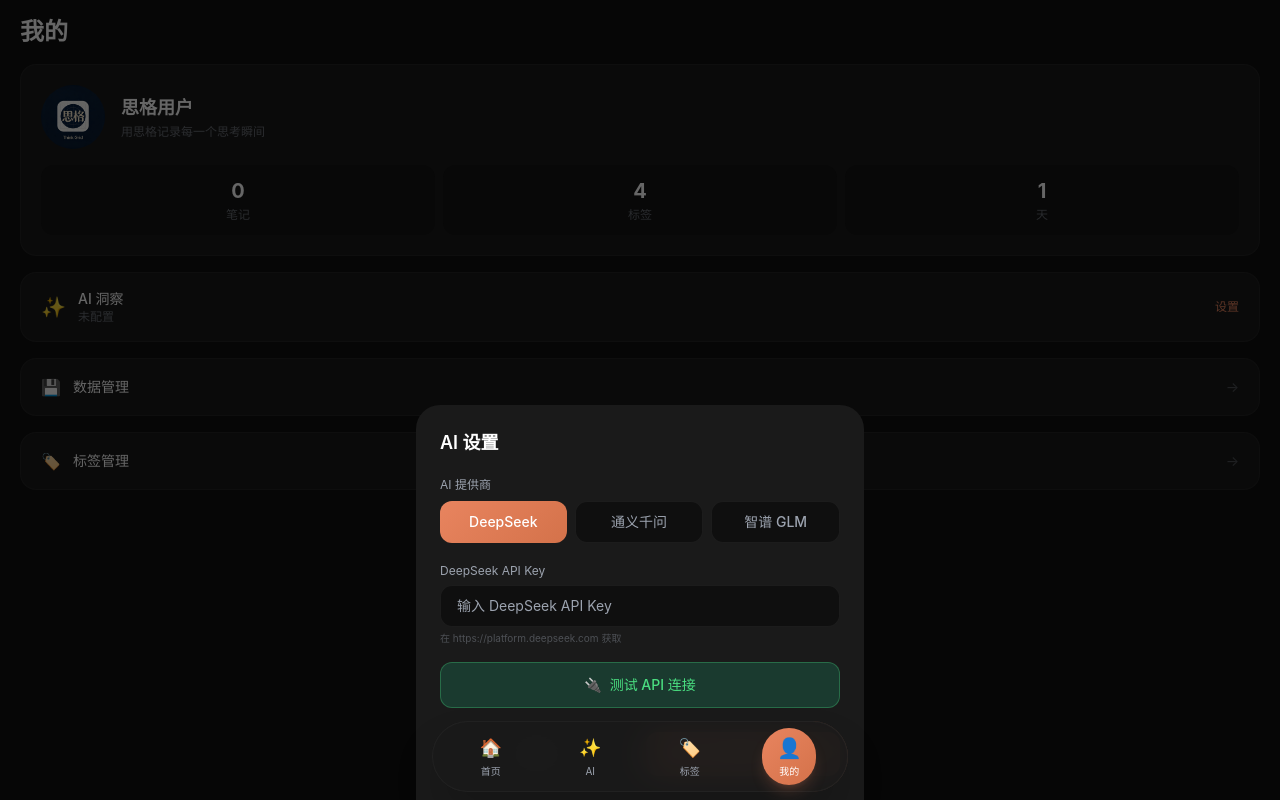
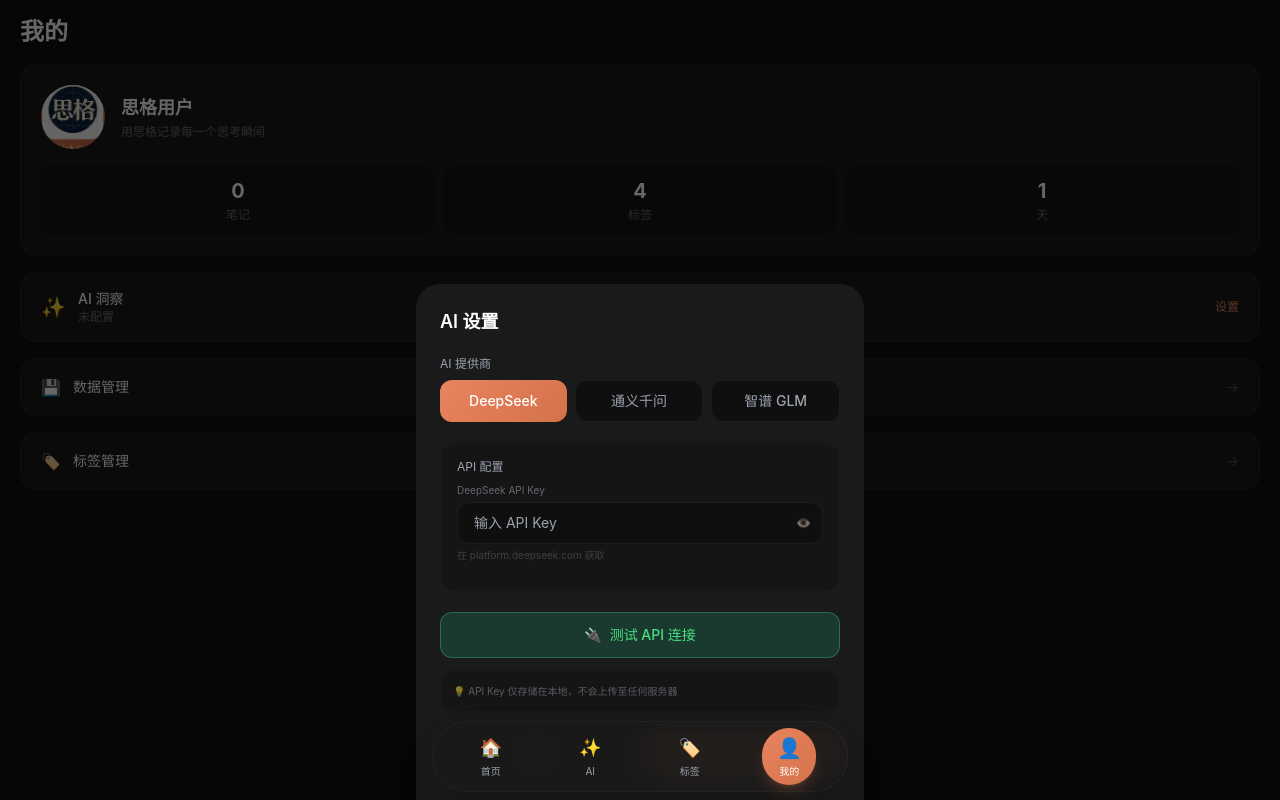
Before and after one commit to zzkeys/thinkgrid-pwa, a React (Vite) app: page /profile in a window 1280 px wide. Both pictures are taken after a click on the button "设置". Built offline with nearby package versions, Linux system fonts and the light colour scheme.

Commit message:
feat: 更新Logo、修复API测试、添加时间筛选AI洞察

```diff
--- a/index.html
+++ b/index.html
@@ -3,7 +3,7 @@
   <head>
     <base href="/" />
     <meta charset="UTF-8" />
-    <link rel="icon" type="image/jpeg" href="/logo.jpg" />
+    <link rel="icon" type="image/png" href="/logo.png" />
     <link rel="manifest" href="/manifest.json" />
     <meta name="viewport" content="width=device-width, initial-scale=1.0, maximum-scale=1.0, user-scalable=no, viewport-fit=cover" />
     <meta name="theme-color" content="#0F0F0F" />
--- a/src/pages/Profile.jsx
+++ b/src/pages/Profile.jsx
@@ -18,6 +18,7 @@ export default function Profile() {
   const [testStatus, setTestStatus] = useState(null)
   const [testing, setTesting] = useState(false)
   const [importStatus, setImportStatus] = useState(null)
+  const [showKey, setShowKey] = useState(false)
 
   useEffect(() => {
     loadData()
@@ -67,7 +68,13 @@ export default function Profile() {
     setTesting(true)
     setTestStatus(null)
     try {
-      const result = await testAPIConnection()
+      // 获取当前临时输入的 API Key 进行测试
+      const currentKey = settings.aiProvider === 'deepseek'
+        ? tempDeepseekKey
+        : settings.aiProvider === 'qwen'
+          ? tempQwenKey
+          : tempZhipuKey
+      const result = await testAPIConnection(currentKey.trim() || undefined)
       setTestStatus({ type: 'success', message: result.message })
     } catch (error) {
       setTestStatus({ type: 'error', message: error.message })
@@ -112,7 +119,7 @@ export default function Profile() {
         <div className="bg-dark-card rounded-2xl p-5 mb-4 border border-dark-border/50">
           <div className="flex items-center gap-4 mb-4">
             <div className="w-16 h-16 rounded-full bg-gradient-to-br from-coral-light to-coral-dark flex items-center justify-center text-3xl overflow-hidden">
-              <img src="/logo.jpg" alt="思格" className="w-full h-full object-cover" />
+              <img src="/logo.png" alt="思格" className="w-full h-full object-cover" />
             </div>
             <div className="flex-1">
               <h2 className="text-text-primary font-semibold text-lg">{settings.userName || '思格用户'}</h2>
@@ -189,7 +196,7 @@ export default function Profile() {
         {/* 底部说明 */}
         <div className="mt-8 mb-4 text-center">
           <div className="flex items-center justify-center gap-2 mb-2">
-            <img src="/logo.jpg" alt="思格" className="w-8 h-8 rounded-lg object-cover" />
+            <img src="/logo.png" alt="思格" className="w-8 h-8 rounded-lg object-cover" />
             <p className="text-text-secondary/30 text-xs">思格 Think Grid v1.0</p>
           </div>
           <p className="text-text-secondary/20 text-[10px]">PWA 笔记应用 · 本地存储</p>
@@ -239,14 +246,18 @@ export default function Profile() {
               </div>
             </div>
 
-            {/* API Key 设置 */}
-            <div className="mb-4">
-              <label className="text-text-secondary text-xs mb-1.5 block">
+            {/* API 配置区域 */}
+            <div className="mb-5 bg-[#0F0F0F]/40 rounded-2xl p-4 border border-dark-border/30">
+              <label className="text-text-secondary text-xs mb-2 block">API 配置</label>
+
+              {/* API Key 输入 */}
+              <div className="mb-3">
+                <label className="text-text-secondary/60 text-[10px] mb-1 block">
                   {settings.aiProvider === 'deepseek' ? 'DeepSeek' : settings.aiProvider === 'qwen' ? '通义千问' : '智谱 GLM'} API Key
                 </label>
                 <div className="relative">
                   <input
-                  type="password"
+                    type={showKey ? 'text' : 'password'}
                     value={
                       settings.aiProvider === 'deepseek'
                         ? tempDeepseekKey
@@ -264,17 +275,24 @@ export default function Profile() {
                       }
                       setTestStatus(null)
                     }}
-                  placeholder={`输入 ${settings.aiProvider === 'deepseek' ? 'DeepSeek' : settings.aiProvider === 'qwen' ? '通义千问' : '智谱 GLM'} API Key`}
-                  className="w-full bg-[#0F0F0F] rounded-xl px-4 py-2.5 text-sm text-text-primary outline-none border border-dark-border/50 focus:border-coral-light/50 pr-10"
+                    placeholder={`输入 API Key`}
+                    className="w-full bg-[#0F0F0F] rounded-xl px-4 py-2.5 text-sm text-text-primary outline-none border border-dark-border/50 focus:border-coral-light/50 pr-12"
                   />
+                  <button
+                    onClick={() => setShowKey(!showKey)}
+                    className="absolute right-3 top-1/2 -translate-y-1/2 text-text-secondary/50 hover:text-text-secondary text-xs"
+                  >
+                    {showKey ? '🙈' : '👁️'}
+                  </button>
                 </div>
-              <p className="text-text-secondary/40 text-[10px] mt-1">
+                <p className="text-text-secondary/30 text-[10px] mt-1">
                   {settings.aiProvider === 'deepseek'
-                  ? '在 https://platform.deepseek.com 获取'
+                    ? '在 platform.deepseek.com 获取'
                     : settings.aiProvider === 'qwen'
-                    ? '在 https://dashscope.aliyun.com 获取'
-                    : '在 https://open.bigmodel.cn 获取'}
+                      ? '在 dashscope.aliyun.com 获取'
+                      : '在 open.bigmodel.cn 获取'}
                 </p>
+              </div>
             </div>
 
             {/* 测试连接按钮 */}
@@ -306,8 +324,15 @@ export default function Profile() {
               </div>
             )}
 
+            {/* 温馨提示 */}
+            <div className="bg-[#0F0F0F]/40 rounded-xl p-3 mb-5 border border-dark-border/30">
+              <p className="text-text-secondary/50 text-[10px] leading-relaxed">
+                💡 API Key 仅存储在本地，不会上传至任何服务器
+              </p>
+            </div>
+
             {/* 保存按钮 */}
-            <div className="flex gap-3 mt-6">
+            <div className="flex gap-3">
               <button
                 onClick={() => setShowSettings(false)}
                 className="flex-1 py-3 rounded-xl bg-dark-border/30 text-text-primary font-medium text-sm"
--- a/src/services/ai.js
+++ b/src/services/ai.js
@@ -212,14 +212,15 @@ export function getAIProviderName() {
 }
 
 // 测试 API 连接
-export async function testAPIConnection() {
+// overrideKey: 可选，用于测试临时输入的 API Key（未保存时）
+export async function testAPIConnection(overrideKey) {
   const settings = getSettings()
   const provider = settings.aiProvider || 'deepseek'
-  const apiKey = provider === 'deepseek'
+  const apiKey = overrideKey || (provider === 'deepseek'
     ? settings.deepseekApiKey
     : provider === 'zhipu'
       ? settings.zhipuApiKey
-      : settings.qwenApiKey
+      : settings.qwenApiKey)
 
   if (!apiKey) {
     throw new Error(`请先在设置中配置 ${AI_PROVIDERS[provider].name} 的 API Key`)
--- a/vite.config.js
+++ b/vite.config.js
@@ -7,7 +7,7 @@ export default defineConfig({
     react(),
     VitePWA({
       registerType: 'autoUpdate',
-      includeAssets: ['favicon.svg', 'icon-192.svg', 'icon-512.svg', 'logo.jpg'],
+      includeAssets: ['favicon.svg', 'icon-192.svg', 'icon-512.svg', 'logo.png'],
       manifest: {
         name: '思格 Think Grid',
         short_name: '思格',
@@ -19,14 +19,14 @@ export default defineConfig({
         theme_color: '#0F0F0F',
         icons: [
           {
-            src: '/icon-192.svg',
+            src: '/logo.png',
             sizes: '192x192',
-            type: 'image/svg+xml',
+            type: 'image/png',
           },
           {
-            src: '/icon-512.svg',
+            src: '/logo.png',
             sizes: '512x512',
-            type: 'image/svg+xml',
+            type: 'image/png',
           },
         ],
       },
```
Also changed, not shown: src/pages/AISelect.jsx (+98 -17 lines), public/logo.png (added). Lines whose indentation alone changed are shown as unchanged.
